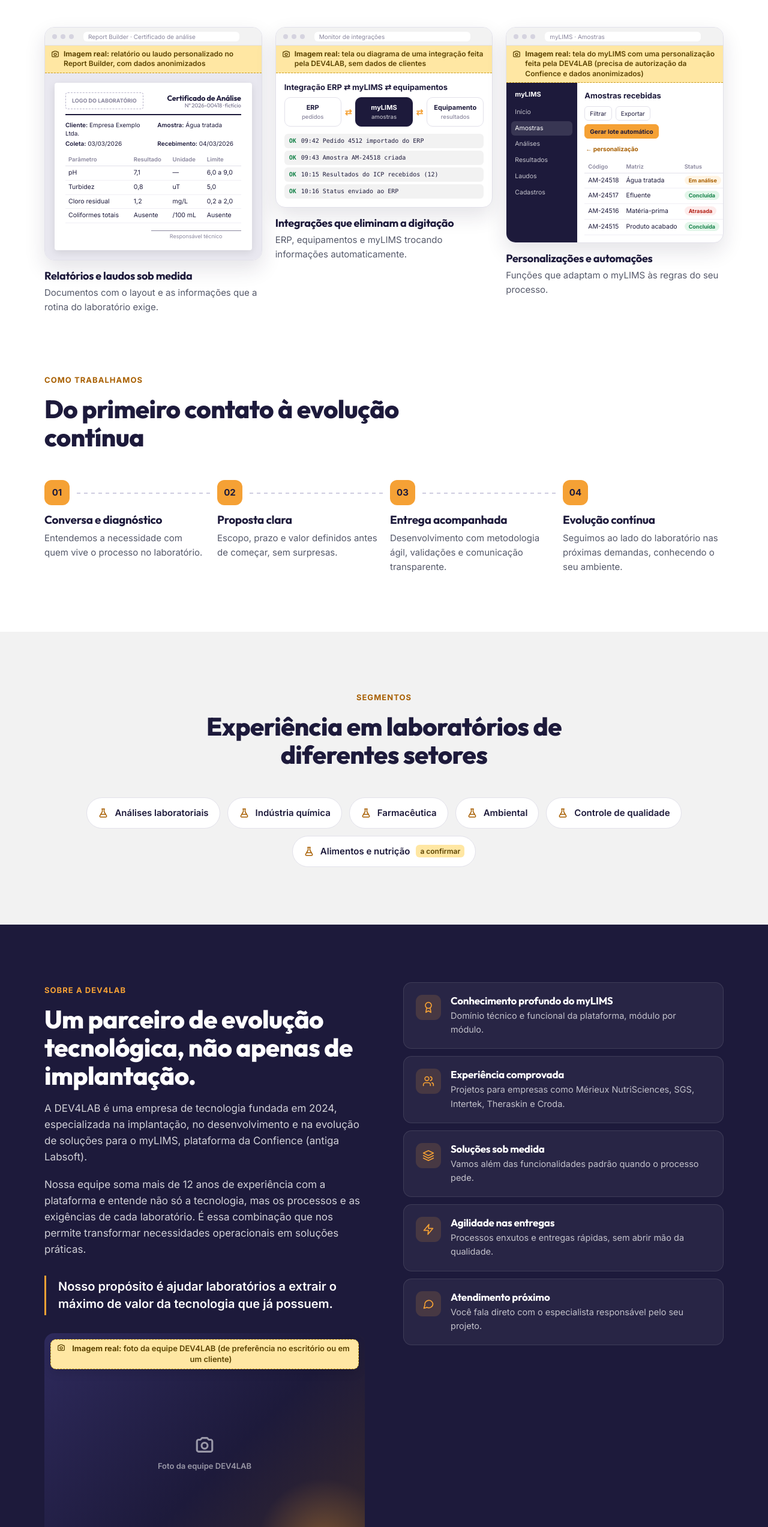
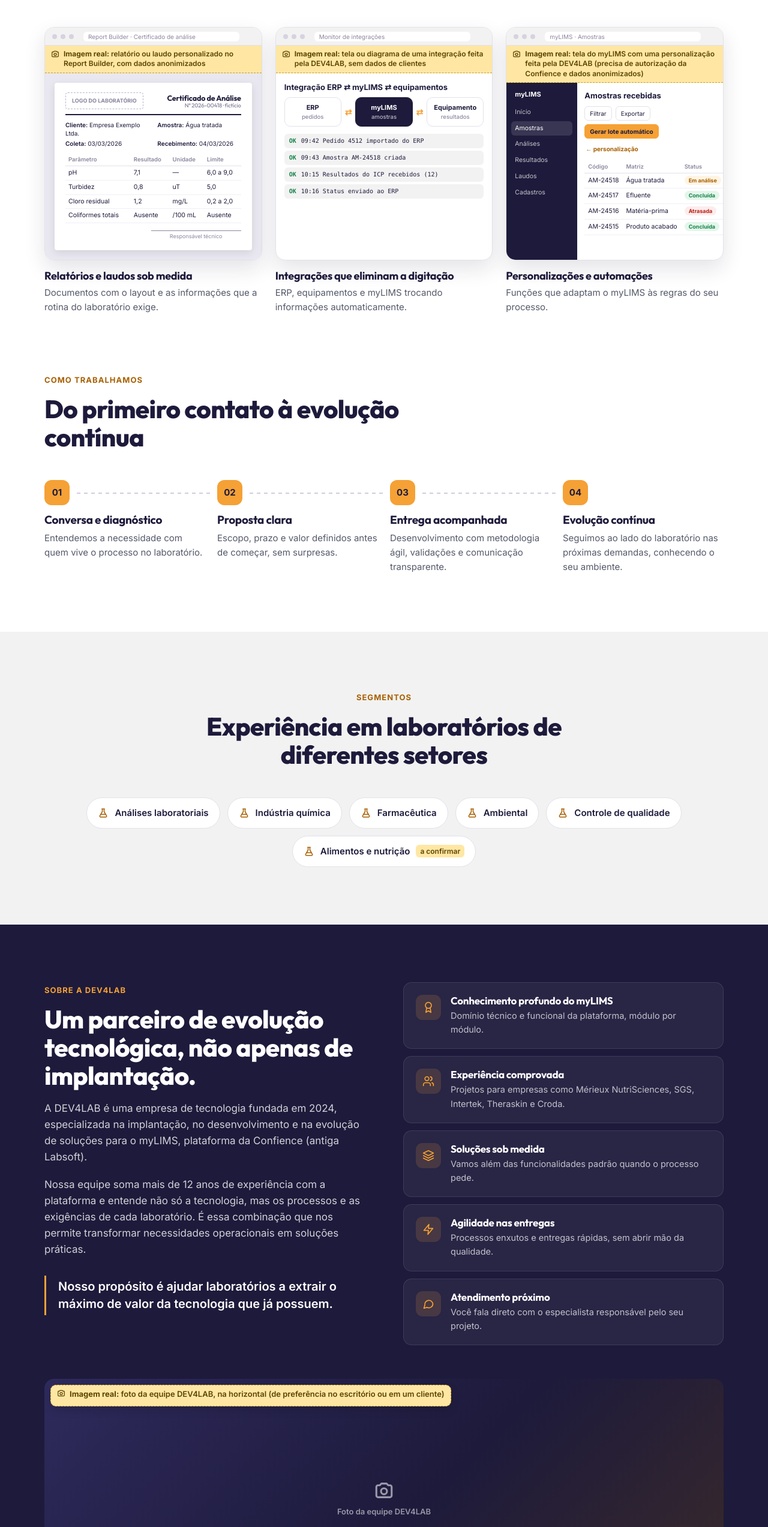
Before and after one commit to palves1pa-code/Ag-ncia-Bara-na-, a plain HTML site: page previas/dev4lab/site-v2.html in a window 1280 px wide. Shown: the part 3612-6157 px from the top of the page at 60% size. Drawn offline with Linux system fonts and the light colour scheme.

Commit message:
Prévia dev4lab v2: foto da equipe em faixa larga e entregas com a mesma altura
Co-Authored-By: Claude Opus 5.5 <noreply@anthropic.com>
Claude-Session: https://claude.ai/code/session_01VzdeUV7rvTGPkoQNk2RkMB

```diff
--- a/previas/dev4lab/site-v2.html
+++ b/previas/dev4lab/site-v2.html
@@ -283,11 +283,15 @@ fieldset.campo{border:0;padding:0;margin:0}
 .foto>div{text-align:center;font-size:13px;font-weight:600}
 .foto>div svg{margin:0 auto 8px}
 .foto::before{content:'';position:absolute;right:-40px;bottom:-60px;width:220px;height:220px;border-radius:50%;background:radial-gradient(circle,rgba(245,161,53,.35),transparent 70%)}
-.sobre .foto{margin-top:30px}
+.sobre-foto{margin-top:56px}
+.sobre .foto{aspect-ratio:auto;height:clamp(220px,32vw,400px)}
 .sobre .foto-tag{top:10px}
 .foto .foto-tag{top:10px}
 /* seção de projetos */
-.projs{display:grid;grid-template-columns:repeat(3,1fr);gap:22px}
+.projs{display:grid;grid-template-columns:repeat(3,1fr);grid-template-rows:auto auto auto;column-gap:22px;row-gap:0}
+.proj{display:grid;grid-row:span 3;grid-template-rows:subgrid;row-gap:0}
+.proj .tela{display:flex;flex-direction:column}
+.proj .tela>:last-child{flex:1}
 .proj h3{font-size:18px;margin-top:16px}
 .proj p{color:var(--muted);font-size:15px;margin-top:6px}
 .proj .tela{box-shadow:0 14px 34px rgba(29,26,59,.12)}
@@ -347,7 +351,8 @@ footer.rod{background:var(--navy3);color:rgba(255,255,255,.72);font-size:14.5px}
   .hamb{display:inline-flex}
   .hero-in,.sv-hero .hero-in{grid-template-columns:minmax(0,1fr);gap:56px;padding:60px 24px 76px}
   .necess,.servs,.relac{grid-template-columns:1fr 1fr}
-  .projs{grid-template-columns:1fr 1fr}
+  .projs{grid-template-columns:1fr 1fr;row-gap:40px}
+  .proj{grid-row:auto;grid-template-rows:auto}
   .hero .tela{max-width:560px}
   .passos{grid-template-columns:1fr 1fr;row-gap:36px}
   .passo:nth-child(2)::after{display:none}
@@ -368,6 +373,10 @@ footer.rod{background:var(--navy3);color:rgba(255,255,255,.72);font-size:14.5px}
   .flutua{position:static;margin-top:12px;max-width:none}
   .hero h1{font-size:clamp(31px,8.4vw,40px)}
   .necess,.servs,.relac,.passos,.projs{grid-template-columns:1fr}
+  .projs{row-gap:36px}
+  .sobre .foto{height:280px}
+  .sobre-foto{margin-top:40px}
+  .proj{grid-row:auto;grid-template-rows:auto}
   .lims{grid-template-columns:1fr}.lims-menu{display:none}
   .db-graf{grid-template-columns:1fr 1fr}
   .tela{font-size:11px}
@@ -761,7 +770,6 @@ footer.rod{background:var(--navy3);color:rgba(255,255,255,.72);font-size:14.5px}
       '<p class="txt">A DEV4LAB é uma empresa de tecnologia fundada em 2024, especializada na implantação, no desenvolvimento e na evolução de soluções para o myLIMS, plataforma da Confience (antiga Labsoft).</p>' +
       '<p class="txt">Nossa equipe soma mais de 12 anos de experiência com a plataforma e entende não só a tecnologia, mas os processos e as exigências de cada laboratório. É essa combinação que nos permite transformar necessidades operacionais em soluções práticas.</p>' +
       '<p class="citacao">Nosso propósito é ajudar laboratórios a extrair o máximo de valor da tecnologia que já possuem.</p>' +
-      mFoto('Foto da equipe DEV4LAB', 'foto da equipe DEV4LAB (de preferência no escritório ou em um cliente)') +
     '</div><div class="difs">' +
       [['medalha', 'Conhecimento profundo do myLIMS', 'Domínio técnico e funcional da plataforma, módulo por módulo.'],
        ['pessoas', 'Experiência comprovada', 'Projetos para empresas como Mérieux NutriSciences, SGS, Intertek, Theraskin e Croda.'],
@@ -769,7 +777,9 @@ footer.rod{background:var(--navy3);color:rgba(255,255,255,.72);font-size:14.5px}
        ['raio', 'Agilidade nas entregas', 'Processos enxutos e entregas rápidas, sem abrir mão da qualidade.'],
        ['chat', 'Atendimento próximo', 'Você fala direto com o especialista responsável pelo seu projeto.']].map(function (d) {
         return '<div class="dif"><span class="ico">' + ic(d[0], 20) + '</span><div><h3>' + d[1] + '</h3><p>' + d[2] + '</p></div></div>'; }).join('') +
-    '</div></div></section>' +
+    '</div></div>' +
+    '<div class="wrap sobre-foto">' + mFoto('Foto da equipe DEV4LAB', 'foto da equipe DEV4LAB, na horizontal (de preferência no escritório ou em um cliente)') + '</div>' +
+    '</section>' +
 
     '<section class="bl" id="perguntas" aria-labelledby="fq-tit"><div class="wrap">' +
       '<div class="cab centro"><span class="rot">Dúvidas frequentes</span><h2 id="fq-tit">Perguntas frequentes</h2></div>' + faqHtml(faq) +
```
